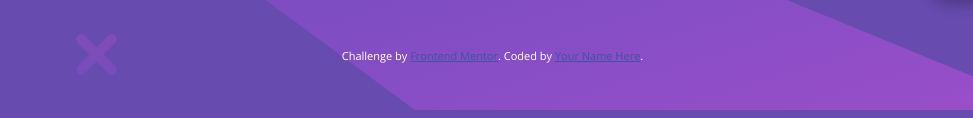
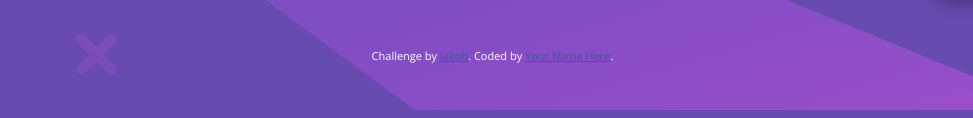
Before and after one commit to Syzba/Huddle-Landing-Page, a plain HTML site: page index.html in a window 1280 px wide. Shown: the part 690-808 px from the top of the page, 0-973 px from the left. Drawn offline with nearby package versions, Linux system fonts and the light colour scheme.

Commit message:
Add files via upload

```diff
--- a/index.html
+++ b/index.html
@@ -26,7 +26,7 @@
     </main>
   <footer>
     <p class="attribution">
-      Challenge by <a href="https://www.frontendmentor.io?ref=challenge" target="_blank">Frontend Mentor</a>.
+      Challenge by <a href="https://www.frontendmentor.io?ref=challenge" target="_blank">Jakob</a>.
       Coded by <a href="#">Your Name Here</a>.
         <a href="#"><img src="images/twitter.svg" alt="twitterlogo" class="socials"></a>
         <a href="#"><img src="images/facebook.svg" alt="facebooklogo" class="socials"></a>
```
